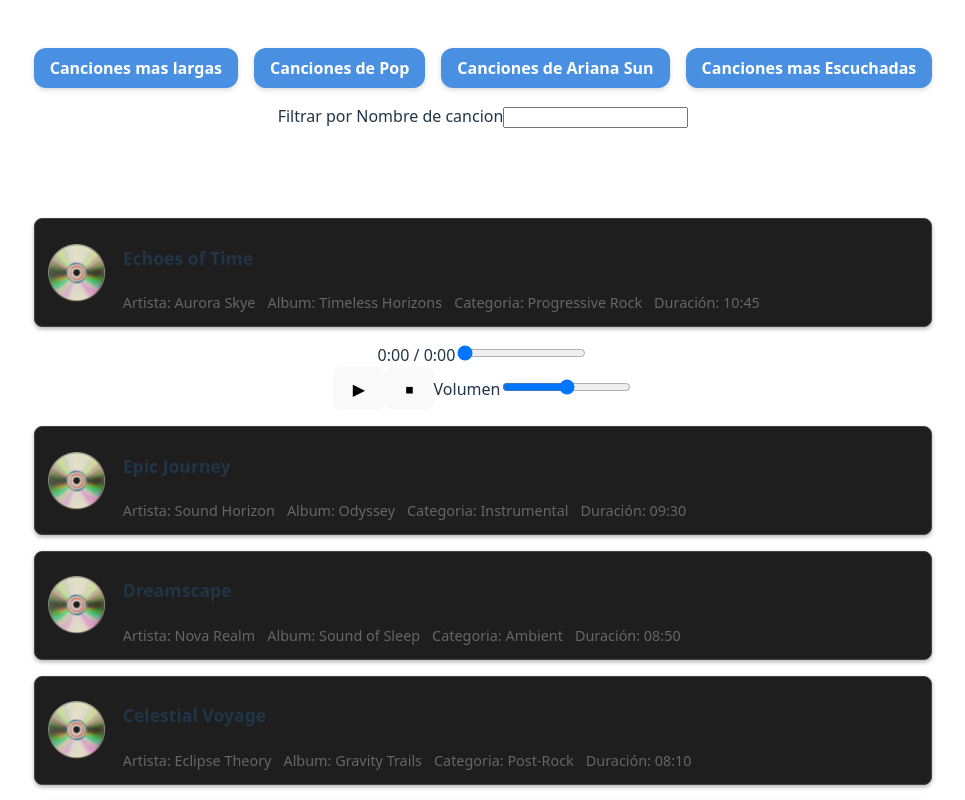
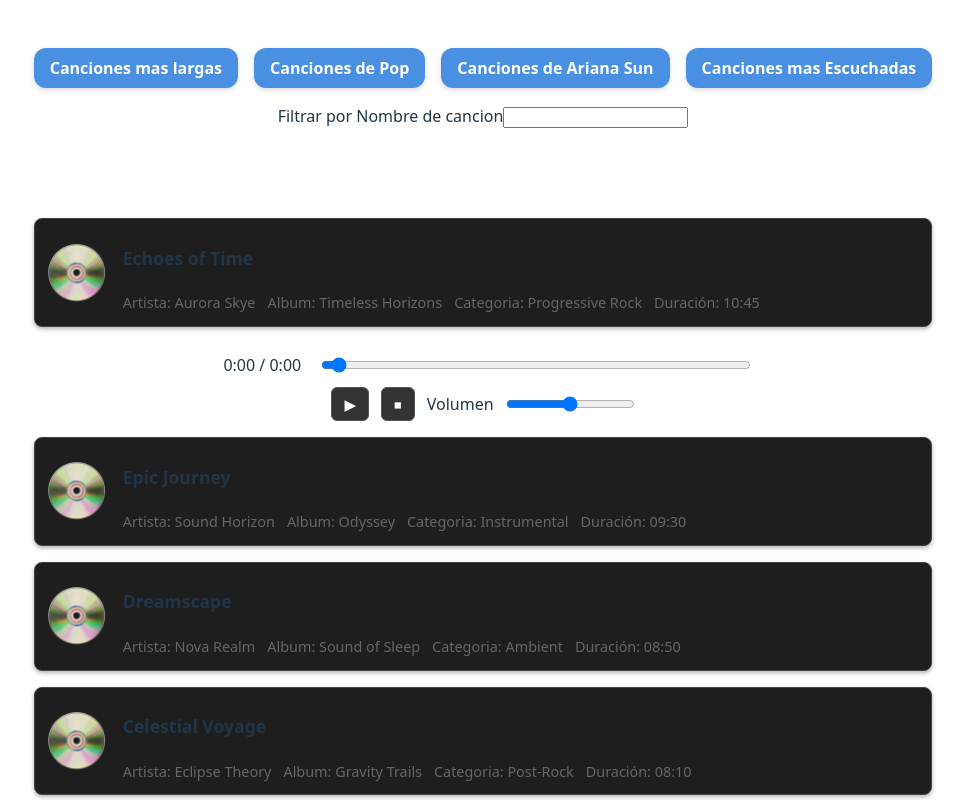
Before and after one commit to JuanCobas/react-informatorio, a React (Vite) app: page / in a window 1280 px wide. Both pictures are taken after a click on the element 639 px from the left and 272 px from the top of the page. Shown: the top 800 px of the page, without its empty margins (157-1122 px from the left). Built offline with nearby package versions, Linux system fonts and the light colour scheme.

Commit message:
arreglos de estilo

```diff
--- a/src/App.tsx
+++ b/src/App.tsx
@@ -34,9 +34,6 @@ function App() {
   }
 
 
-
-
-
   return (
     <>
       <NavBar/>
--- a/src/Components/SongComponents/SongCard/SongCard.tsx
+++ b/src/Components/SongComponents/SongCard/SongCard.tsx
@@ -1,11 +1,12 @@
 import type { Song } from "../../../mocked_information/Song/song.type";
 import styles from "./SongCardStyles.module.css"
 import SongPlayer from "../SongPlayer/SongPlayer";
-import { useRef, useState } from "react";
+import { useState } from "react";
 
 interface SongCardProps {
     song: Song,
-    songUrl: string
+    songUrl: string,
+
 
 }
 
--- a/src/Components/SongComponents/SongList/SongList.tsx
+++ b/src/Components/SongComponents/SongList/SongList.tsx
@@ -1,6 +1,5 @@
-import type { ReactNode } from "react";
+import { type ReactNode } from "react";
 import styles from "./SongListStyles.module.css";
-import SongPlayer from "../SongPlayer/SongPlayer";
 
 
 
--- a/src/Components/SongComponents/SongPlayer/SongPlayer.tsx
+++ b/src/Components/SongComponents/SongPlayer/SongPlayer.tsx
@@ -1,5 +1,6 @@
 import { useRef, useState, type SyntheticEvent} from "react";
 import {formatTime} from '../../../Utils/UtilsTime'
+import styles from './SongPlayerStyles.module.css'
 
 type songPlayerProp = {
     songUrl : string
@@ -65,15 +66,15 @@ function SongPlayer(props : songPlayerProp) {
                 <audio ref={audioRef} onEnded={() => setIsPlatying(false)} onLoadedMetadata={() => {if(audioRef.current){ setDuration(audioRef.current.duration)}}} onTimeUpdate={(e) =>handleTimeUpdate(e)}
                 src={songUrl}></audio>
 
-                <div>
+                <div className={styles.inputTimeContainer}>
                     <label htmlFor="time">{formatTime(currentTime)} / {formatTime(duration)}</label>
                     <input id="time" ref={inputRef} value={currentTime} type="range" min="0" max={duration} step="0.001"
                     onChange={(value) => handleTime(Number(value.target.value))} />
                 </div>
 
-                <div>
-                    {!isPlaying ? <button onClick={handlePlay}> ▶ </button> : <button onClick={handlePause}> ⏸ </button>}
-                    <button onClick={handleStop}> ⏹ </button>
+                <div className={styles.buttonContainer}>
+                    {!isPlaying ? <button className={styles.playButton} onClick={handlePlay}> ▶ </button> : <button className={styles.playButton} onClick={handlePause}> ⏸ </button>}
+                    <button className={styles.stopButton} onClick={handleStop}> ⏹ </button>
                     <label htmlFor="volume">Volumen</label>
                     <input id="volume" type="range" min="0" max="1" step="0.01" onChange={(value) => handlVolume(Number(value.target.value))} />
                 </div>
--- /dev/null
+++ b/src/Components/SongComponents/SongPlayer/SongPlayerStyles.module.css
@@ -0,0 +1,67 @@
+.playButton {
+  margin: 0;
+  padding: 6px 12px;
+  background-color: #333;
+  color: white;
+  border: 1px solid #555;
+  border-radius: 6px;
+  font-size: 0.95rem;
+  cursor: pointer;
+  transition: background-color 0.2s, transform 0.2s;
+}
+
+.playButton:hover {
+  background-color: #555;
+  transform: scale(1.1);
+}
+
+.stopButton {
+  margin: 0;
+  padding: 6px 12px;
+  background-color: #333;
+  color: white;
+  border: 1px solid #555;
+  border-radius: 6px;
+  font-size: 0.95rem;
+  cursor: pointer;
+  transition: background-color 0.2s, transform 0.2s;
+}
+
+.stopButton:hover {
+  background-color: #555;
+  transform: scale(1.1);
+}
+
+.buttonContainer {
+    display: flex;
+    align-items: center;
+    gap: 12px;
+    margin: 0 auto;
+    width: fit-content;
+}
+.buttonContainer label{
+    margin: 0;
+}
+.buttonContainer input{
+    margin: 0;
+}
+
+
+
+.inputTimeContainer{
+    display: flex;
+    align-items: center;
+    gap: 8px;
+    max-width: 60%;
+    margin: 0 auto;
+
+}
+.inputTimeContainer input{
+    padding: 10px;
+    flex-grow: 1;
+
+}
+
+.inputTimeContainer label{
+    padding: 10px;
+}
```
